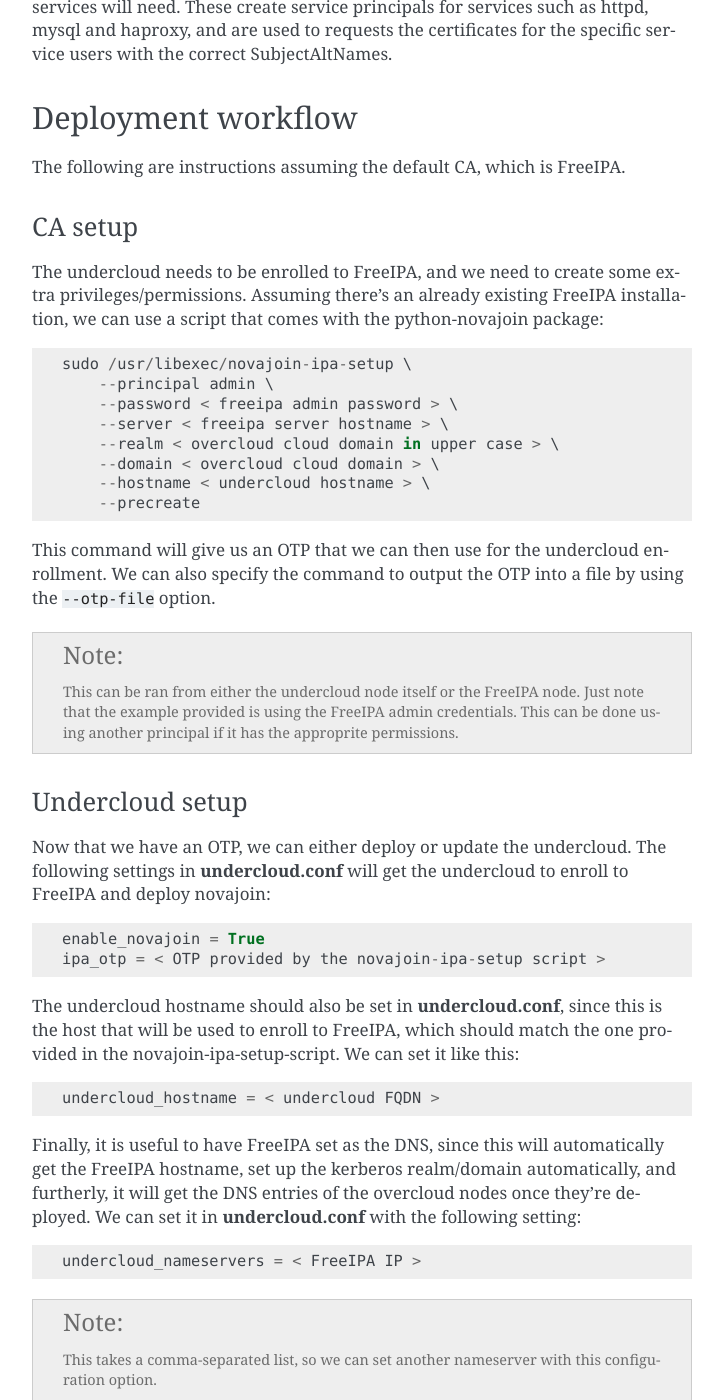
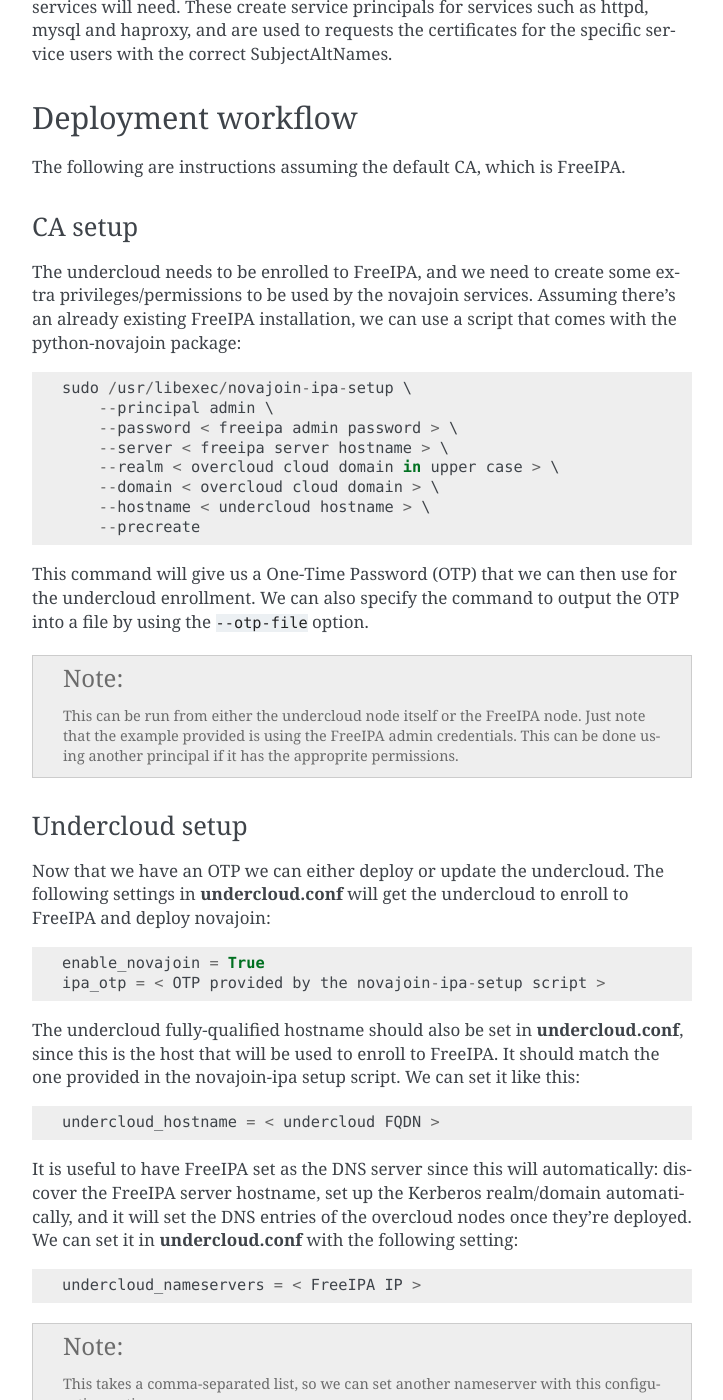
Before and after one commit to openstack-archive/tripleo-docs, a Sphinx documentation site: the page built from doc/source/advanced_deployment/tls_everywhere.rst, in a window 1280 px wide and 1400 px high, scrolled down 952 px. Shown: the whole window, without its empty margins (388-1111 px from the left). Built offline with Sphinx 7.4.7, drawn with Linux system fonts in a browser that asks for light colours; some of the changed text lies outside the part shown.

Commit message:
Small fixups for the TLS everywhere documentation
Change-Id: Iac353cf9dd8914613a4c8b6de685befcc518aa2e

```diff
--- a/doc/source/advanced_deployment/tls_everywhere.rst
+++ b/doc/source/advanced_deployment/tls_everywhere.rst
@@ -13,7 +13,7 @@
 
 For the aforementioned reasons, we decided to rely on `certmonger`_ to get the
 certificates from an actual CA. Certmonger will do the certificate requests and
-do the certificate renewals when it's needed. Thus reducing the maintenance
+do the certificate renewals when it's needed, thus reducing the maintenance
 burden.
 
 FreeIPA has been chosen as the default CA. Certmonger already has a plugin for
@@ -49,8 +49,9 @@
 ~~~~~~~~
 
 The undercloud needs to be enrolled to FreeIPA, and we need to create some
-extra privileges/permissions. Assuming there's an already existing FreeIPA
-installation, we can use a script that comes with the python-novajoin package::
+extra privileges/permissions to be used by the novajoin services. Assuming
+there's an already existing FreeIPA installation, we can use a script that
+comes with the python-novajoin package::
 
     sudo /usr/libexec/novajoin-ipa-setup \
         --principal admin \
@@ -61,11 +62,11 @@
         --hostname < undercloud hostname > \
         --precreate
 
-This command will give us an OTP that we can then use for the undercloud
-enrollment. We can also specify the command to output the OTP into a file by
-using the ``--otp-file`` option.
+This command will give us a One-Time Password (OTP) that we can then use
+for the undercloud enrollment. We can also specify the command to output
+the OTP into a file by using the ``--otp-file`` option.
 
-.. note:: This can be ran from either the undercloud node itself or the FreeIPA
+.. note:: This can be run from either the undercloud node itself or the FreeIPA
           node. Just note that the example provided is using the FreeIPA admin
           credentials. This can be done using another principal if it has the
           approprite permissions.
@@ -73,22 +74,23 @@
 Undercloud setup
 ~~~~~~~~~~~~~~~~
 
-Now that we have an OTP, we can either deploy or update the undercloud. The
+Now that we have an OTP we can either deploy or update the undercloud. The
 following settings in **undercloud.conf** will get the undercloud to enroll
 to FreeIPA and deploy novajoin::
 
     enable_novajoin = True
     ipa_otp = < OTP provided by the novajoin-ipa-setup script >
 
-The undercloud hostname should also be set in **undercloud.conf**, since this
-is the host that will be used to enroll to FreeIPA, which should match the one
-provided in the novajoin-ipa-setup-script. We can set it like this::
+The undercloud fully-qualified hostname should also be set in
+**undercloud.conf**, since this is the host that will be used to enroll
+to FreeIPA. It should match the one provided in the novajoin-ipa setup
+script. We can set it like this::
 
     undercloud_hostname = < undercloud FQDN >
 
-Finally, it is useful to have FreeIPA set as the DNS, since this will
-automatically get the FreeIPA hostname, set up the kerberos
-realm/domain automatically, and furtherly, it will get the DNS entries of the
+It is useful to have FreeIPA set as the DNS server since this will
+automatically: discover the FreeIPA server hostname, set up the Kerberos
+realm/domain automatically, and it will set the DNS entries of the
 overcloud nodes once they're deployed. We can set it in **undercloud.conf**
 with the following setting::
 
```
Also changed, not shown: other parts of doc/source/advanced_deployment/tls_everywhere.rst (+8 -8 lines).
